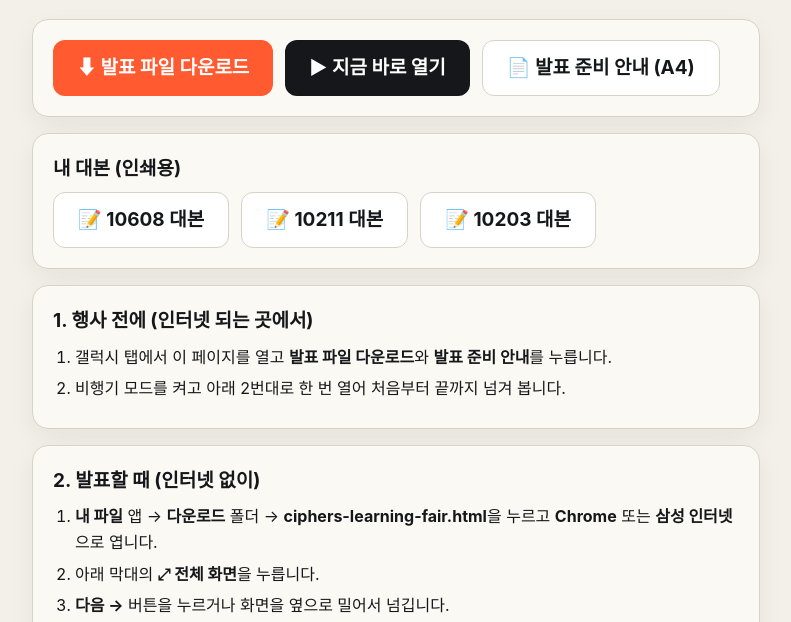
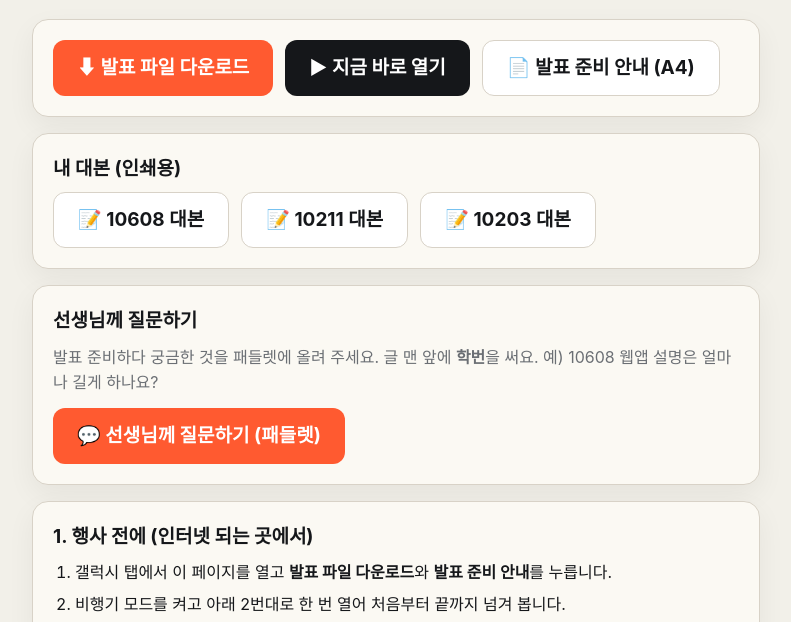
Before and after one commit to ciphers-and-numbers/ciphers-and-numbers.github.io, a plain HTML site: page learning-fair/index.html in a window 1280 px wide. Shown: the part 175-797 px from the top of the page, without its empty margins (244-1035 px from the left). Drawn offline with Linux system fonts and the light colour scheme.

Commit message:
러닝페어 페이지에 패들렛 질문 버튼 추가
Co-Authored-By: Claude Opus 5.5 <noreply@anthropic.com>
Claude-Session: https://claude.ai/code/session_014GLUce44zbTuKTJyxd3NP4

```diff
--- a/learning-fair/index.html
+++ b/learning-fair/index.html
@@ -53,6 +53,14 @@
   </div>
 
   <div class="card">
+    <h2>선생님께 질문하기</h2>
+    <p style="margin:0 0 12px;color:var(--muted)">발표 준비하다 궁금한 것을 패들렛에 올려 주세요. 글 맨 앞에 <b>학번</b>을 써요. 예) 10608 웹앱 설명은 얼마나 길게 하나요?</p>
+    <div class="btns">
+      <a class="btn main" href="https://padlet.com/outeq111_1/_-_2-jhr96gu826ih83hm" target="_blank" rel="noopener">💬 선생님께 질문하기 (패들렛)</a>
+    </div>
+  </div>
+
+  <div class="card">
     <h2>1. 행사 전에 (인터넷 되는 곳에서)</h2>
     <ol>
       <li>갤럭시 탭에서 이 페이지를 열고 <b>발표 파일 다운로드</b>와 <b>발표 준비 안내</b>를 누릅니다.</li>
```
Also changed, not shown: 1 other file.
